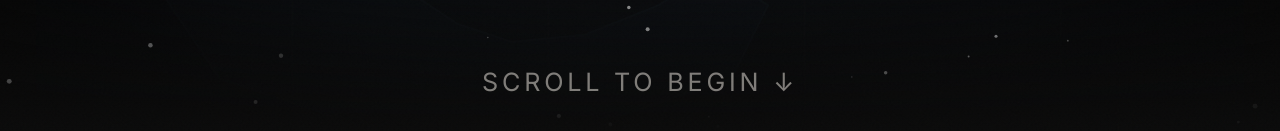
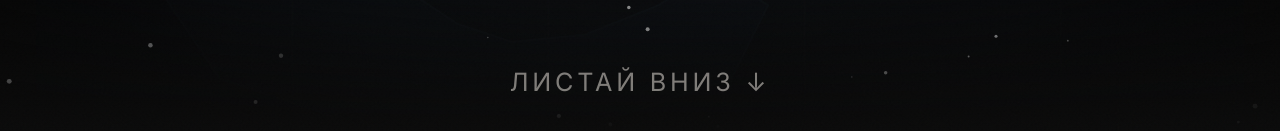
Before and after one commit to Gipoteza/finlandhistory, a Next.js app: page / in a window 1280 px wide. Shown: the part 669-800 px from the top of the page. Built offline with nearby package versions, Linux system fonts and the light colour scheme; a web font is replaced by a local one.

Commit message:
fix: translate scroll indicator to Russian

```diff
--- a/src/components/ui/ScrollIndicator.tsx
+++ b/src/components/ui/ScrollIndicator.tsx
@@ -18,7 +18,7 @@ export default function ScrollIndicator() {
         userSelect: 'none',
       }}
     >
-      Scroll to begin ↓
+      Листай вниз ↓
     </motion.div>
   );
 }
```
